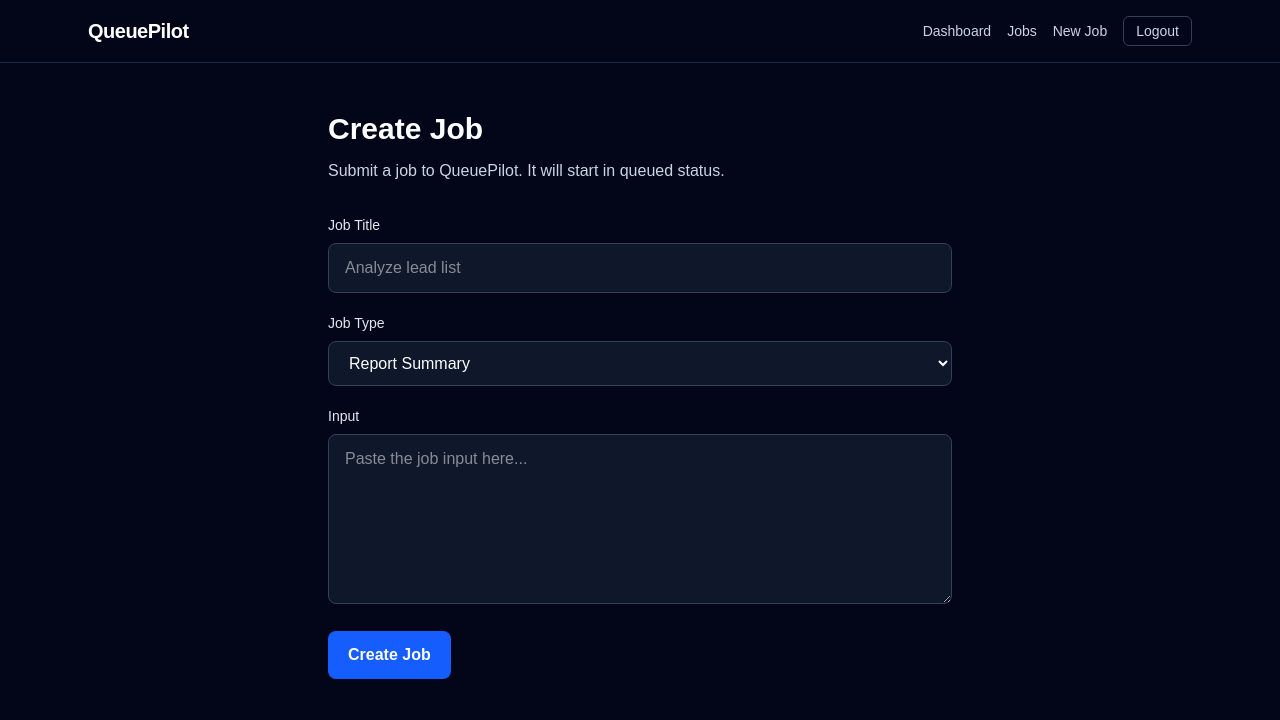
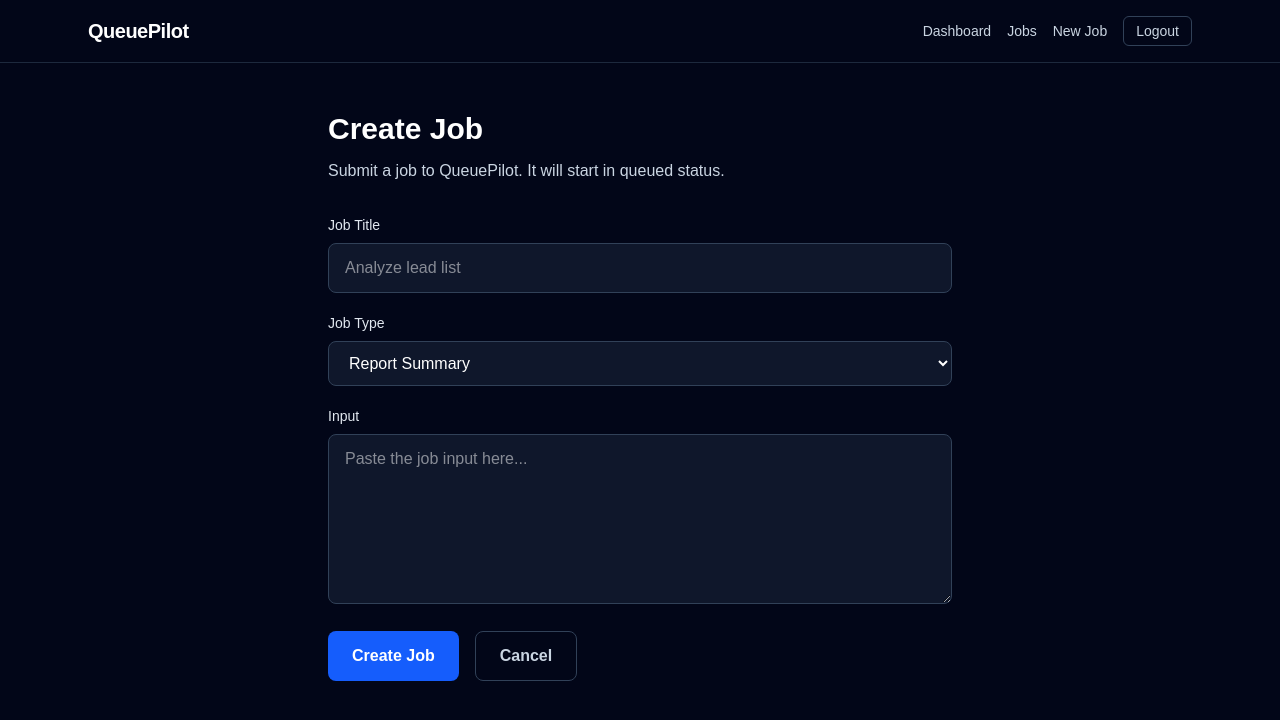
Before and after one commit to johnnythekind-ux/queuepilot, a Next.js app: page /jobs/new in a window 1280 px wide. Shown: the top 720 px of the page. Built offline with nearby package versions, Linux system fonts and the light colour scheme.

Commit message:
Add navigation UX improvements

```diff
--- a/app/jobs/[id]/page.tsx
+++ b/app/jobs/[id]/page.tsx
@@ -45,6 +45,15 @@ export default async function JobPage({
   return (
     <main className="min-h-screen bg-slate-950 text-white">
       <Header />
+
+      <div className="mx-auto max-w-4xl px-6 pt-6">
+  <a
+    href="/jobs"
+    className="text-sm text-slate-400 hover:text-white"
+  >
+    ← Back to Jobs
+  </a>
+</div>
 
       <section className="mx-auto max-w-4xl px-6 py-12">
         <div className="mb-8">
--- a/app/jobs/new/page.tsx
+++ b/app/jobs/new/page.tsx
@@ -69,12 +69,21 @@ export default function NewJobPage() {
             />
           </div>
 
-          <button
-            type="submit"
-            className="rounded-lg bg-blue-600 px-5 py-3 font-semibold text-white hover:bg-blue-500"
-          >
-            Create Job
-          </button>
+          <div className="flex gap-4">
+  <button
+    type="submit"
+    className="rounded-lg bg-blue-600 px-6 py-3 font-semibold text-white hover:bg-blue-500"
+  >
+    Create Job
+  </button>
+
+  <a
+    href="/jobs"
+    className="rounded-lg border border-slate-700 px-6 py-3 font-semibold text-slate-300 hover:bg-slate-800"
+  >
+    Cancel
+  </a>
+</div>
         </form>
       </section>
     </main>
```
